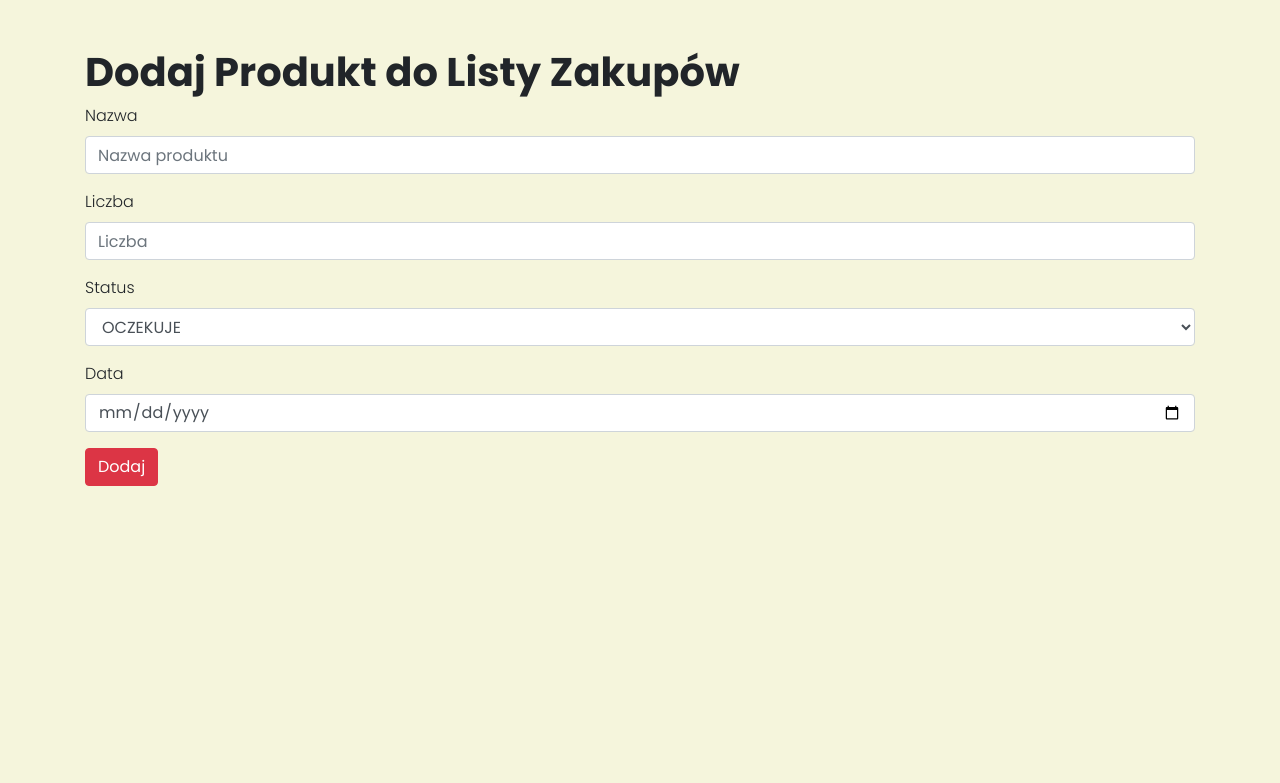
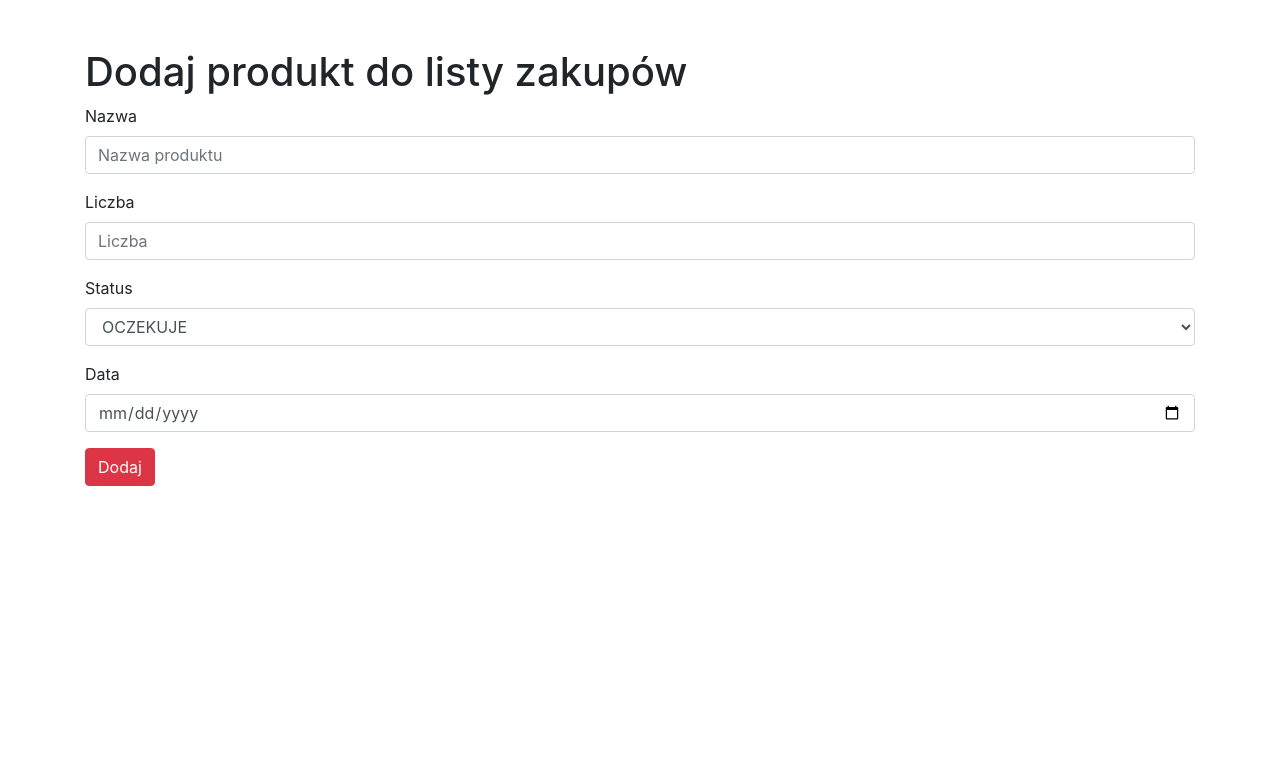
Before and after one commit to alternator0/Strona-, a PHP site: page /add.php in a window 1280 px wide. Shown: the top 783 px of the page. Run offline with PHP 8.4, Linux system fonts and the light colour scheme.

Commit message:
zmiana na lower case

```diff
--- a/add.php
+++ b/add.php
@@ -13,7 +13,7 @@
 
 <body>
     <div class="container mt-5">
-        <h1>Dodaj Produkt do Listy Zakupów</h1>
+        <h1>Dodaj produkt do listy zakupów</h1>
         <form action="add.php" method="POST">
             <div class="form-group">
                 <label>Nazwa</label>
--- a/style.css
+++ /dev/null
@@ -1,14 +0,0 @@
-
-@import url(
-'https://fonts.googleapis.com/css2?family=Poppins:wght@300;400;700&display=swap');
-
-body {
-    font-family: 'Poppins', sans-serif;
-       font-weight: 300;
-       background-color: beige;
-}
-
-h1, h2, h3, h4, h5 {
-       font-family: 'Poppins', sans-serif;
-       font-weight: 700;
-}
```
